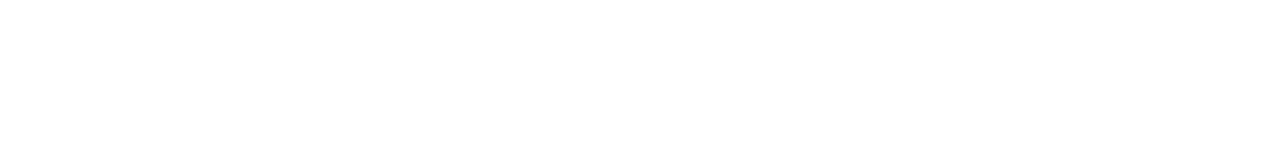
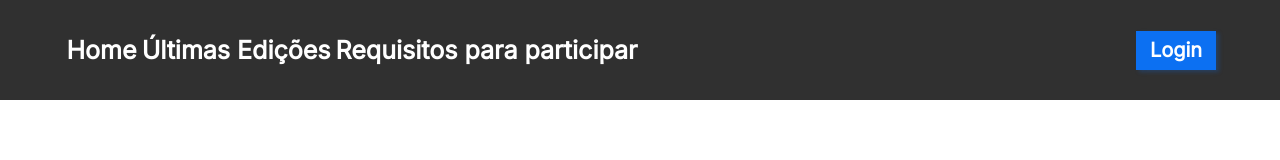
Before and after one commit to LucasSenadeLima/bootcampdnc, a plain HTML site: page index.html in a window 1280 px wide. Drawn offline with Linux system fonts and the light colour scheme.

Commit message:
Criação do Estilo CSS do Menu

```diff
--- a/index.html
+++ b/index.html
@@ -5,8 +5,16 @@
     <meta http-equiv="X-UA-Compatible" content="IE=edge">
     <meta name="viewport" content="width=device-width, initial-scale=1.0">
     <title>Bootcamp DNC</title>
+    <link rel="stylesheet" href="style.css">
 </head>
 <body>
-
+    <nav id="principal">
+        <div id="menu">
+            <a href="">Home</a>
+            <a href="">Últimas Edições</a>
+            <a href="">Requisitos para participar</a>
+        </div>
+        <button>Login</button>
+    </nav>
 </body>
 </html>
--- /dev/null
+++ b/style.css
@@ -0,0 +1,51 @@
+@import url('https://fonts.googleapis.com/css2?family=Inter:wght@100;400&display=swap');
+body {
+    margin: 0px; /* margem externa */
+    padding: 0px; /* margem interna */
+}
+#principal {
+    width: 100%;
+    height: 100px;
+    background-color: #303030;
+    display: flex;
+    justify-content: space-between;
+    align-items: center;
+    border-bottom: 1px #BABABA ;
+
+
+}
+    #principal div a {
+        font-family: "Inter";
+        font-size: 25px;
+        font-weight: 600;
+        color: white;
+        text-decoration: none;
+    }
+        #principal div a:hover {
+        color: #cccccc;
+    }
+    #principal button {
+        margin-right: 5%;
+        background-color: #0C70F2;
+        border: 0px;
+
+        height: 39px;
+        width: 80px;
+
+        font-family: "Inter";
+        font-size: 20px;
+        font-weight: 600;
+        color: white;
+
+        box-shadow: 3px 2px 4px rgba(12, 112, 242, 0.25);
+
+        cursor: pointer;
+        ;
+    }
+    #menu {
+        display: flex;
+        width: 45%;
+        justify-content: space-around;
+        align-items: center;
+        margin-left: 5%;
+}
```
